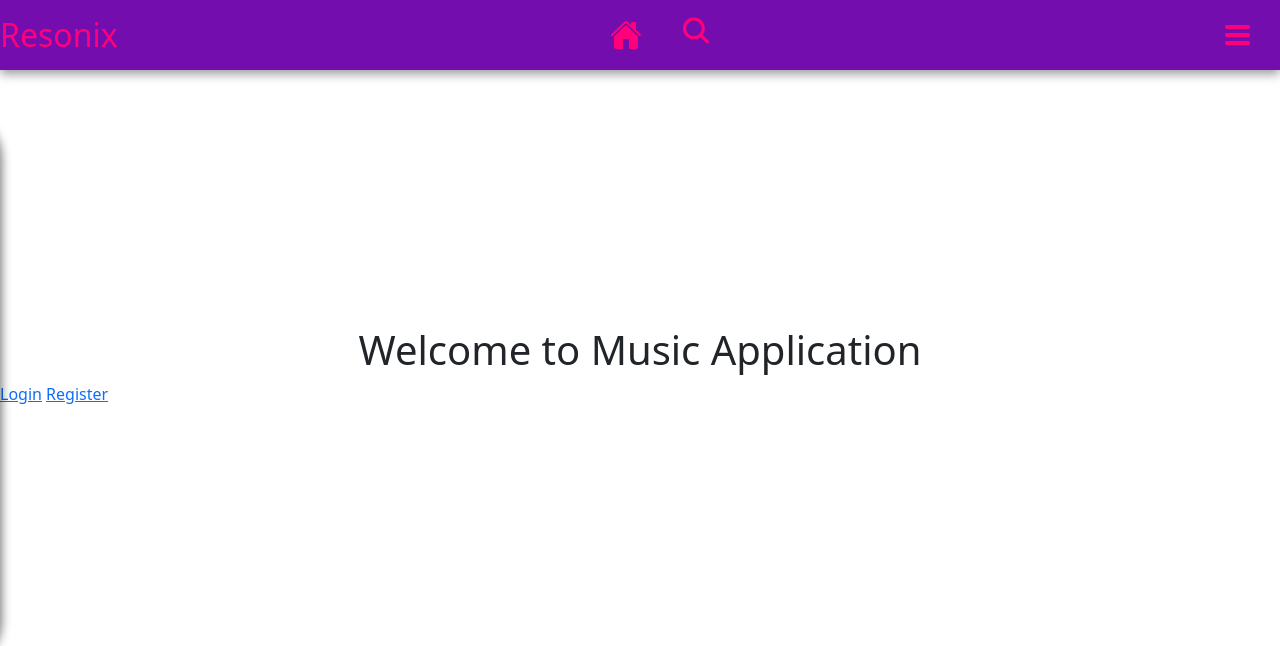
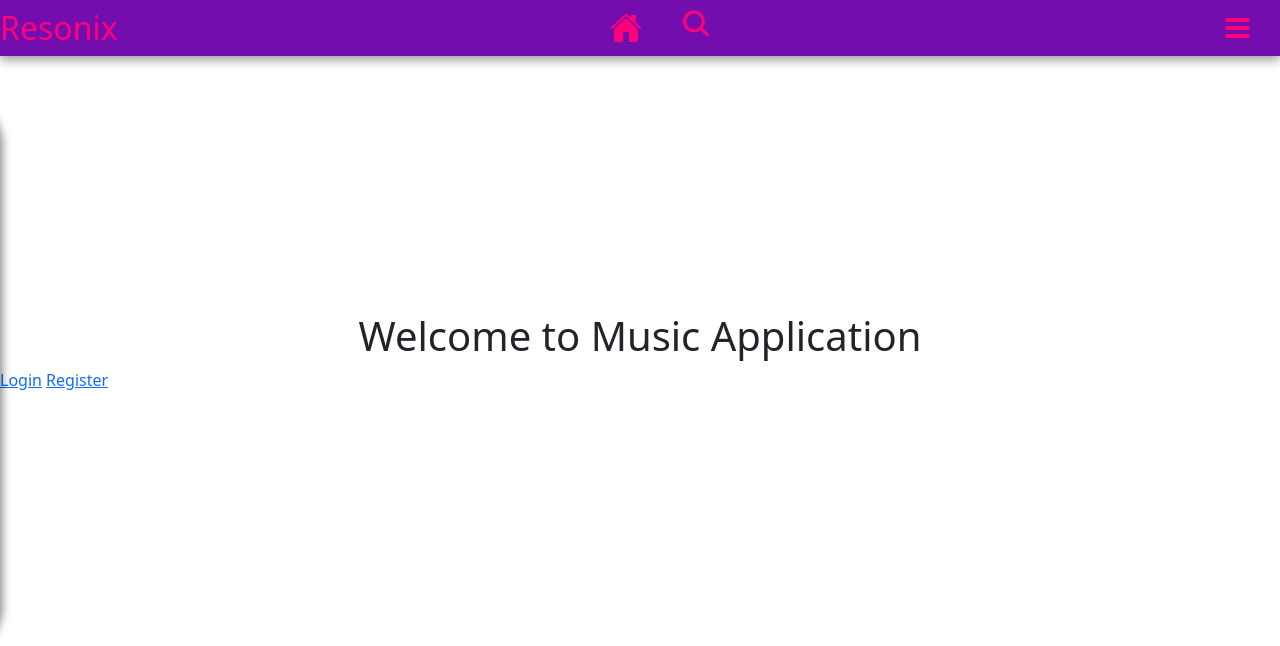
Before and after one commit to gakshatb/Music-Platform-Project, a Flask app: template templates/index.html in a window 1280 px wide. Shown: the top 646 px of the page. Run offline with Flask 3, Linux system fonts and the light colour scheme; the template is opened without the code that fills it, so the values that code supplies are empty.

Commit message:
updated CSS

```diff
--- a/static/style.css
+++ b/static/style.css
@@ -3,9 +3,12 @@
     --primary-color: #740DAD;
     --secondary-color: #FF007A;
     --highlight-color: #FFFF00;
-    --navbar-height: 70px;
+    --navbar-height: 7vh;
     --sidebar-width: calc(20vw);
     --sidebar-height: calc(70vh);
+    --logo-size: calc(0.8 * var(--navbar-height));
+    --nav-item-size: calc(1.5rem + 1vw);
+    --searchbox-width: calc(30vw);
 }
 
 /* General Styles */
```
